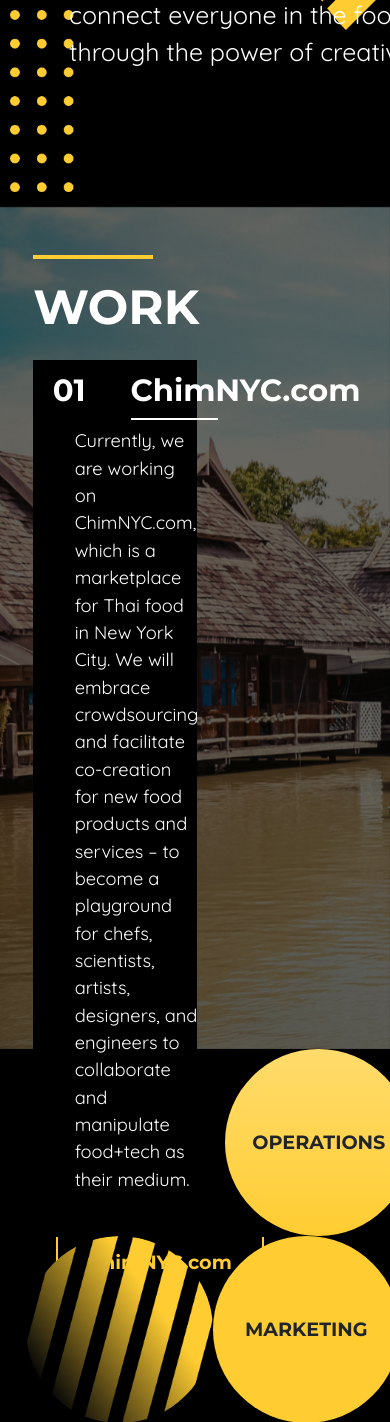
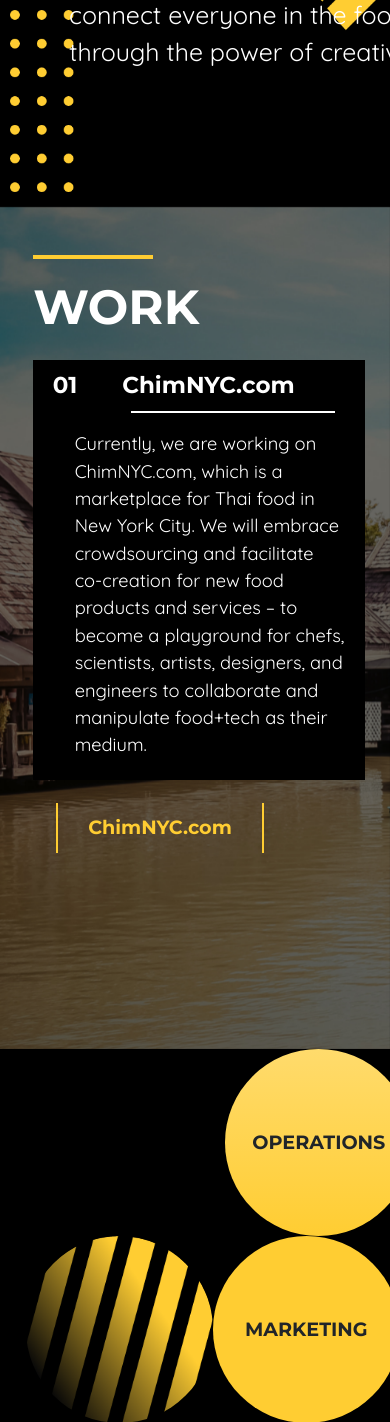
Before and after one commit to ChimCollective/chim-collective-website, a PHP site: page / in a window 390 px wide. Shown: the part 1243-2665 px from the top of the page. Run offline with PHP 8.4, Linux system fonts and the light colour scheme.

Commit message:
work responsive

```diff
--- a/style.css
+++ b/style.css
@@ -880,6 +880,16 @@ footer p {
 /* END CONTACT FORM PAGE */
 /* Responsive screen width 991px, iPad, and smaller */
 @media (max-width: 1024px) {
+   /*work*/
+  .work-desc-box {
+    width: 60%;
+   }
+  .work-desc-box h2 {
+    font-size: 1.4rem;
+  }
+  .work-top {
+
+  }
 
   /*contact*/
   .info-box label {
@@ -901,6 +911,15 @@ footer p {
 
 /* Query Ends */
 @media (max-width: 768px) {
+  /*work*/
+  .work-desc-box {
+   width: 70%;
+  }
+  .work-desc-box h2 {
+    font-size: 1.2rem;
+  }
+
+  /*contact*/
   #contact .data-box {
     margin-left: 0;
     padding-top: 10%;
@@ -919,6 +938,19 @@ footer p {
 
 /* Responsive screen width 420px, iPhone and smaller*/
 @media (max-width: 420px) {
+
+ /*work*/
+ .work-desc-box {
+  width: 85%;
+
+
+ }
+
+
+ /*contact*/
+
+
+
   .info-box label {
     font-size: 20px;
   }
```
